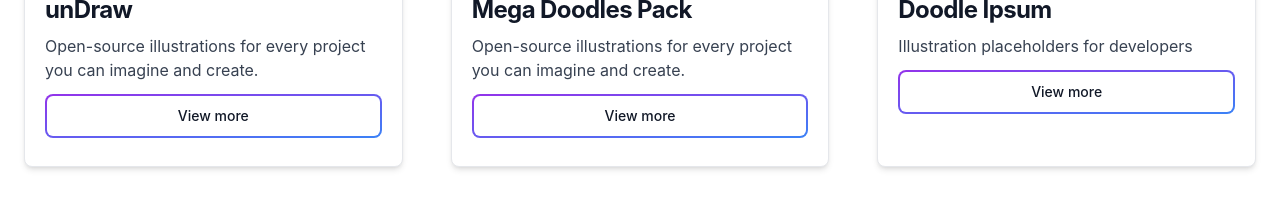
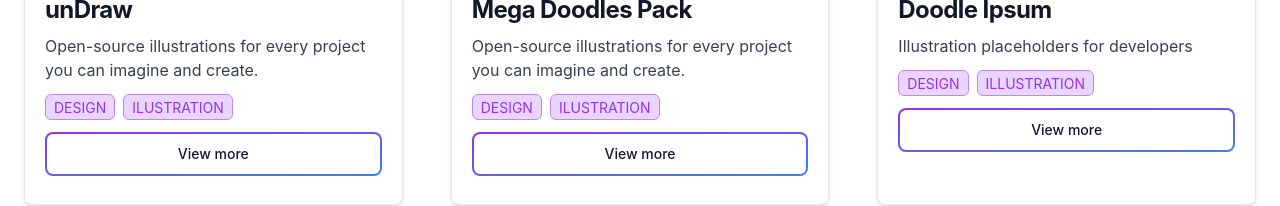
Before and after one commit to octobearhub/octobear.org, a Next.js app: page /resources in a window 1280 px wide. Shown: the part 598-804 px from the top of the page. Built offline with nearby package versions, Linux system fonts and the light colour scheme.

Commit message:
display tags of the resource

```diff
--- a/src/pages/resources.jsx
+++ b/src/pages/resources.jsx
@@ -38,6 +38,11 @@
                                         <h5 className="mb-2 text-2xl font-bold tracking-tight text-gray-900 dark:text-white">{resource.title}</h5>
                                     </Link>
                                     <p className="mb-3 font-normal text-gray-700 dark:text-gray-400">{resource.description}</p>
+                                    <div className="mb-3 flex flex-wrap gap-2">
+                                      {resource.tags.map((tag) => (
+                                        <Tag key={tag} name={tag} />
+                                      ))}
+                                    </div>
                                     <Link target="_blank" href={resource.url}>
                                         <a target="_blank">
                                             <button className="relative inline-flex items-center text-center w-full justify-center p-0.5 mb-2 mr-2 overflow-hidden text-sm font-medium text-gray-900 rounded-lg group bg-gradient-to-br from-purple-600 to-blue-500 group-hover:from-purple-600 group-hover:to-blue-500 hover:text-white dark:text-white focus:ring-4 focus:outline-none focus:ring-blue-300 dark:focus:ring-blue-800">
```
